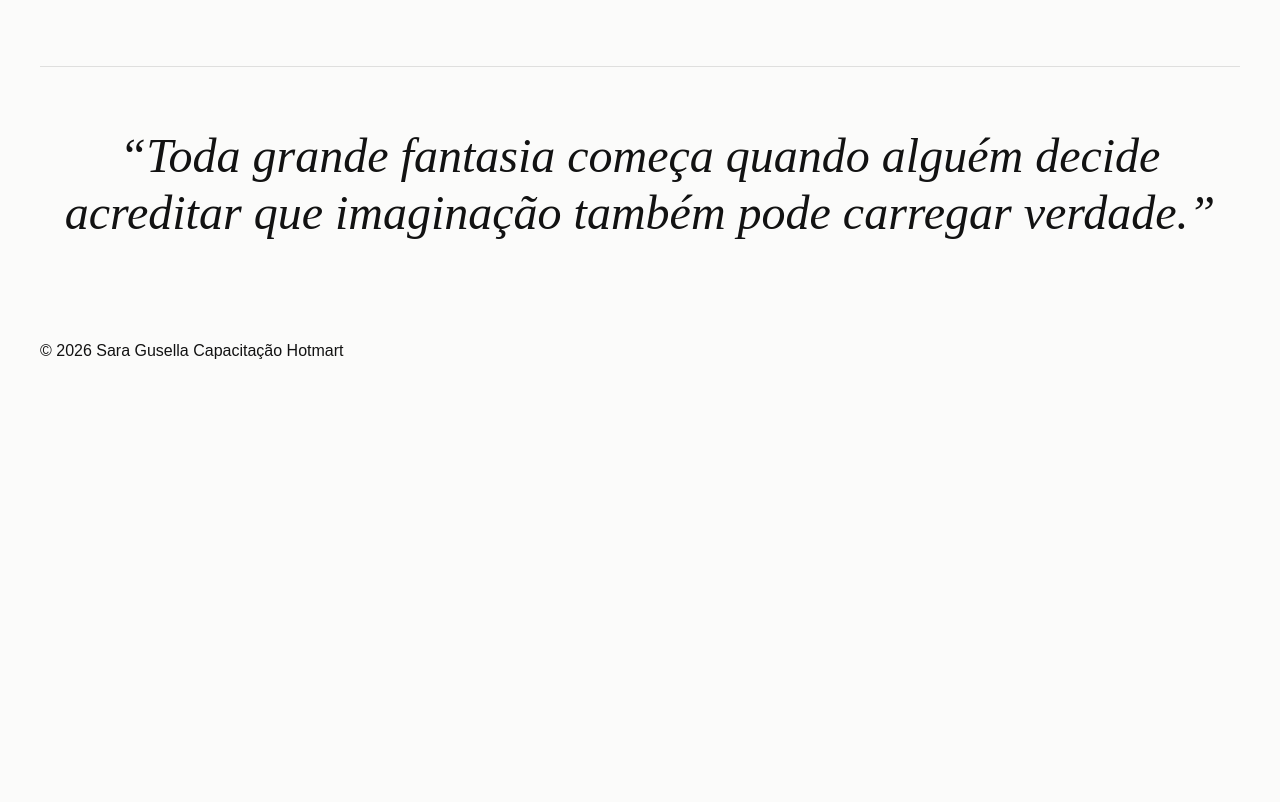
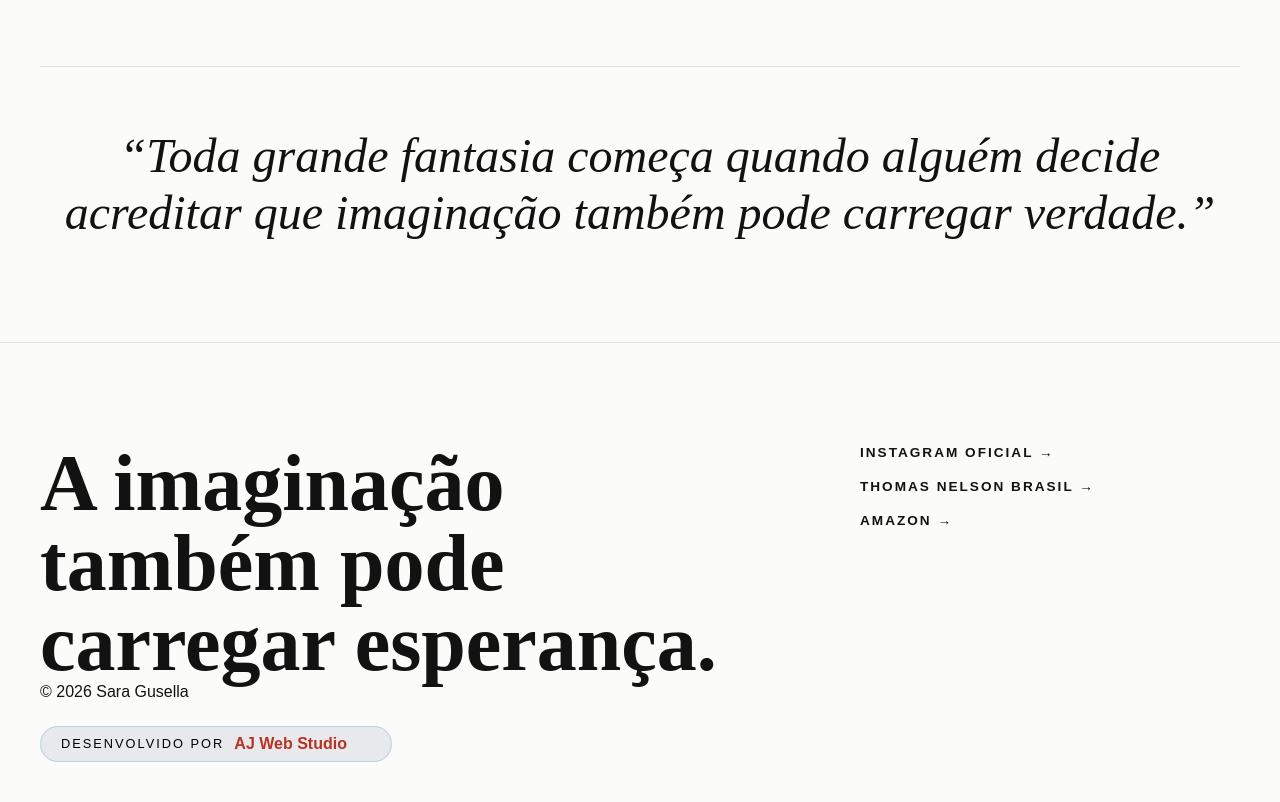
Before and after one commit to ajtoriani/SG, a plain HTML site: page mentoria.html in a window 1280 px wide. Shown: the part 1881-2683 px from the top of the page. Before the commit the page ends 2241 px from the top, so only its background shows below. Drawn offline with nearby package versions, Linux system fonts and the light colour scheme.

Commit message:
att footer

```diff
--- a/mentoria.html
+++ b/mentoria.html
@@ -79,11 +79,27 @@
                 </p>
             </footer>
         </section>
-
-        <div class="footer_bottom-bar">
-            <span>© 2026 Sara Gusella</span>
-            <span>Capacitação Hotmart</span>
-        </div>
     </main>
+    <footer class="section_footer">
+            <div class="container-default">
+                <div class="footer_main-layout">
+                    <h2 class="footer_giant-text">A imaginação também pode carregar esperança.</h2>
+                    <ul class="footer_links-stack">
+                        <li><a href="https://www.instagram.com/saragusella/" target="_blank">Instagram Oficial →</a></li>
+                        <li><a href="https://thomasnelson.com.br/collections/livros-de-sara-gusella?srsltid=AfmBOopkSMgbFpuqwZSe6NeAgQNAhoncEiGToL9a3iXBi2vLIW1GGT3A">Thomas Nelson Brasil →</a></li>
+                        <li><a href="https://www.amazon.com.br/stores/Sara-Gusella/author/B0922XXBBC?ref=ap_rdr&shoppingPortalEnabled=true">Amazon →</a></li>
+                    </ul>
+                </div>
+                <div class="footer_bottom-bar">
+                    <span>© 2026 Sara Gusella</span>
+                    <br>
+                      <a href="https://ajwebstudio.vercel.app/" target="_blank" class="assinatura-aj">
+            <span class="assinatura-txt">Desenvolvido por</span>
+            <span class="assinatura-nome">AJ Web Studio</span>
+            <svg width="14" height="14" viewBox="0 0 24 24" fill="none" stroke="var(--blue-light)" stroke-width="2" stroke-linecap="round" stroke-linejoin="round"><path d="M5 12h14M12 5l7 7-7 7"/></svg>
+        </a>
+                </div>
+            </div>
+        </footer>
 </body>
 </html>
```
Also changed, not shown: book-details.html (+21 -5 lines), index.html (+1 -1 lines).
